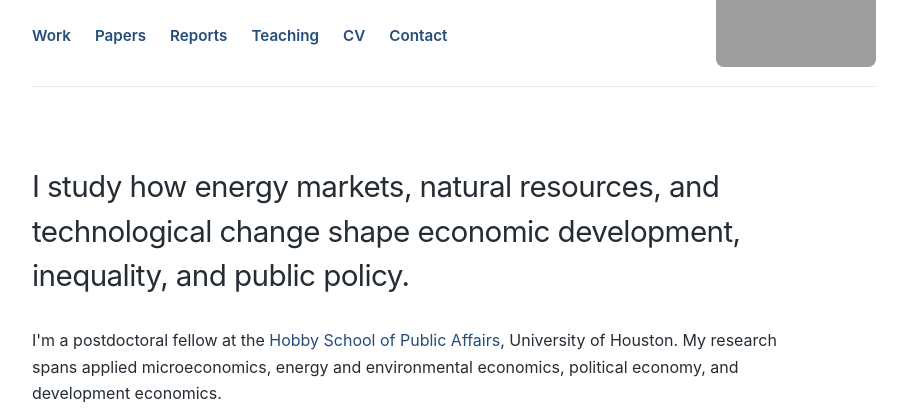
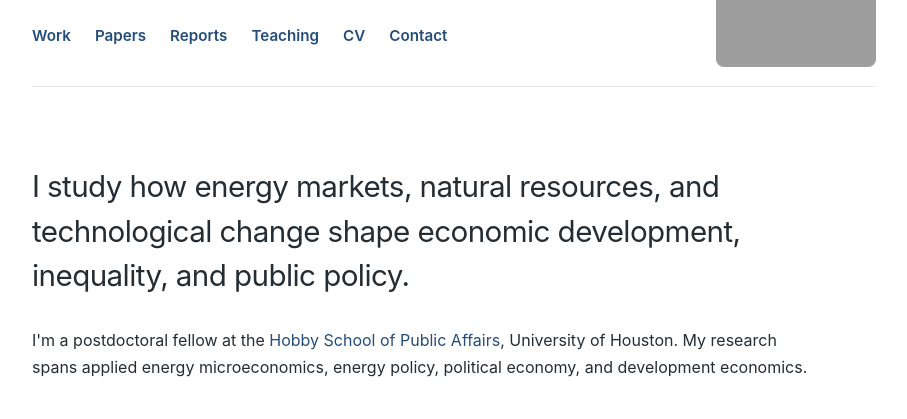
Before and after one commit to soranmohtadi/soranmohtadi.github.io, a plain HTML site: page index.html in a window 1280 px wide. Shown: the part 195-614 px from the top of the page, without its empty margins (186-1093 px from the left). Drawn offline with Linux system fonts and the light colour scheme; grey boxes are pictures that could not be loaded.

Commit message:
Update index.html

```diff
--- a/index.html
+++ b/index.html
@@ -18,7 +18,7 @@
 <h1>Soran Mohtadi</h1><p class="role">Postdoctoral Fellow, University of Houston</p>
 <nav aria-label="Main navigation"><a href="#work">Work</a><a href="#papers">Papers</a><a href="#reports">Reports</a><a href="#teaching">Teaching</a><a href="#cv">CV</a><a href="#contact">Contact</a></nav>
 </header>
-<div class="intro"><p>I study how energy markets, natural resources, and technological change shape economic development, inequality, and public policy.</p><p>I'm a postdoctoral fellow at the <a href="https://www.uh.edu/hobby/">Hobby School of Public Affairs</a>, University of Houston. My research spans applied microeconomics, energy and environmental economics, political economy, and development economics.</p><p>Current projects examine AI and electricity demand, energy transitions, and the distributional consequences of energy policies.</p></div>
+<div class="intro"><p>I study how energy markets, natural resources, and technological change shape economic development, inequality, and public policy.</p><p>I'm a postdoctoral fellow at the <a href="https://www.uh.edu/hobby/">Hobby School of Public Affairs</a>, University of Houston. My research spans applied energy microeconomics, energy policy, political economy, and development economics.
 <section class="section" id="work"><div class="eyebrow">Research</div><h2>What I work on</h2><div class="work-grid">
 <article><span class="num">01</span><h3>Energy and inequality</h3><p>How energy price shocks and natural resource dependence shape income distribution, education, and labor markets.</p></article>
 <article><span class="num">02</span><h3>AI, digitalization and electricity</h3><p>The implications of digitalization and data centers for electricity demand, emissions, and environmental policy.</p></article>
```
